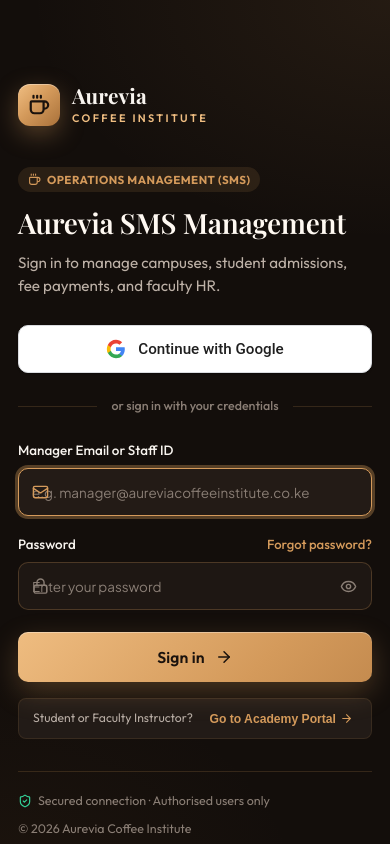
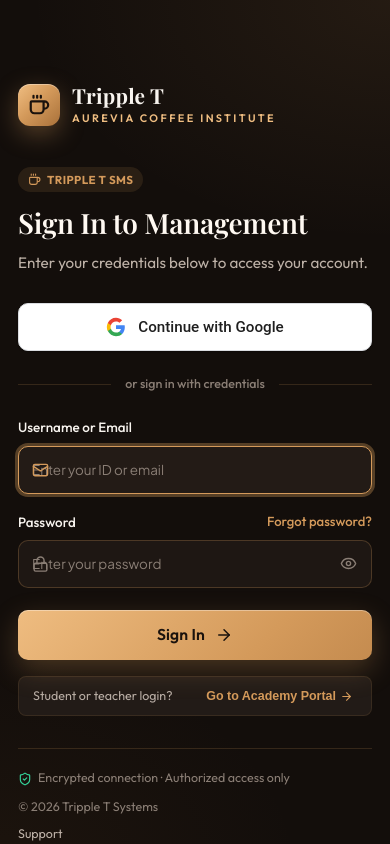
Before and after one commit to otienoronny56-svg/aurevia-sms, a React (Vite) app: page / in a window 390 px wide. Built offline with nearby package versions, Linux system fonts and the light colour scheme; no server answers; the database is empty; a web font is replaced by a local one.

Commit message:
Production launch hardening

```diff
--- a/src/App.tsx
+++ b/src/App.tsx
@@ -212,7 +212,6 @@
 
 const MainApp: React.FC = () => {
   const { isAuthenticated, currentRole } = useApp();
-  const [bypassGatekeeper, setBypassGatekeeper] = useState(false);
   const onPortal = isPortalMode();
 
   const [receiptRef, setReceiptRef] = useState<string | null>(() => {
@@ -232,10 +231,10 @@
   }
 
   // Domain Boundary Enforcement:
-  // If user is on the SMS domain (Management), but their account is a student or instructor:
-  // Guide them to the Academy Portal (with a developer preview bypass option).
-  if (!onPortal && (currentRole === 'student' || currentRole === 'instructor') && !bypassGatekeeper) {
-    return <DomainGatekeeperPage onBypassDev={() => setBypassGatekeeper(true)} />;
+  // If user signs into SMS Management, but their account is a student or instructor:
+  // Strictly route them to the Academy Portal. No backdoor preview bypass.
+  if (!onPortal && (currentRole === 'student' || currentRole === 'instructor')) {
+    return <DomainGatekeeperPage />;
   }
 
   return <DashboardRouter />;
--- a/src/components/layout/DomainModeBanner.tsx
+++ b/src/components/layout/DomainModeBanner.tsx
@@ -30,9 +30,9 @@
       ) : (
         <Coffee size={13} />
       )}
-      <span>{currentMode === 'portal' ? 'Academy Portal' : 'SMS Management'}</span>
+      <span>{currentMode === 'portal' ? 'Academy Portal' : 'Tripple T SMS'}</span>
 
-      {/* Switcher button visible for Admins/Managers or in dev */}
+      {/* Switcher button visible for Admins/Managers */}
       {isStaffOrAdmin && (
         <button
           type="button"
@@ -49,7 +49,7 @@
             opacity: 0.85,
             transition: 'opacity 0.15s ease',
           }}
-          title={`Switch to ${currentMode === 'portal' ? 'Aurevia SMS Management' : 'Academy Portal'}`}
+          title={currentMode === 'portal' ? 'Switch to Tripple T SMS' : 'Switch to Academy Portal'}
         >
           <ArrowRightLeft size={11} />
         </button>
--- a/src/components/layout/Sidebar.tsx
+++ b/src/components/layout/Sidebar.tsx
@@ -183,13 +183,13 @@
             </div>
             <div>
               <div style={{ fontWeight: 800, fontSize: '1.05rem', letterSpacing: '-0.02em', color: 'var(--text-primary)', display: 'flex', alignItems: 'center', gap: '4px' }}>
-                <span>Aurevia</span>
+                <span>{isPortalMode() ? 'Academy Portal' : 'Tripple T'}</span>
                 <span style={{ fontSize: '0.65rem', background: isPortalMode() ? 'rgba(16, 185, 129, 0.15)' : 'var(--primary-accent-bg)', color: isPortalMode() ? '#10B981' : 'var(--primary-accent)', padding: '2px 6px', borderRadius: '4px', fontWeight: 700 }}>
                   {isPortalMode() ? 'PORTAL' : 'SMS'}
                 </span>
               </div>
               <div style={{ fontSize: '0.7rem', color: 'var(--text-muted)', fontWeight: 500 }}>
-                {isPortalMode() ? 'Academy Learning Hub' : 'System Management'}
+                {isPortalMode() ? 'Aurevia Coffee Institute' : 'Management System'}
               </div>
             </div>
           </div>
--- a/src/pages/DomainGatekeeperPage.tsx
+++ b/src/pages/DomainGatekeeperPage.tsx
@@ -3,16 +3,13 @@
 import { isPortalMode, switchDomainMode, getTargetDomainUrl } from '../lib/domainConfig';
 import { GraduationCap, ArrowRight, LogOut, ShieldAlert, Coffee, ExternalLink } from 'lucide-react';
 
-interface DomainGatekeeperPageProps {
-  onBypassDev?: () => void;
-}
+interface DomainGatekeeperPageProps {}
 
-export const DomainGatekeeperPage: React.FC<DomainGatekeeperPageProps> = ({ onBypassDev }) => {
+export const DomainGatekeeperPage: React.FC<DomainGatekeeperPageProps> = () => {
   const { currentProfile, currentRole, logout } = useApp();
   const onPortal = isPortalMode();
 
   const isLearnerOrTeacher = currentRole === 'student' || currentRole === 'instructor';
-  const roleName = currentRole === 'student' ? 'Trainee / Student' : 'Faculty Instructor';
 
   const handleGoToPortal = () => {
     switchDomainMode('portal');
@@ -39,9 +36,9 @@
       <div
         className="glass-card"
         style={{
-          maxWidth: '560px',
+          maxWidth: '520px',
           width: '100%',
-          padding: 'clamp(24px, 5vw, 40px)',
+          padding: 'clamp(24px, 5vw, 36px)',
           textAlign: 'center',
           border: '1px solid var(--border-subtle)',
           boxShadow: '0 20px 40px rgba(0, 0, 0, 0.25)',
@@ -68,22 +65,21 @@
 
         {/* Title */}
         <div style={{ display: 'inline-block', padding: '4px 12px', borderRadius: '20px', background: 'rgba(212, 154, 91, 0.12)', color: 'var(--crema-gold)', fontSize: '0.75rem', fontWeight: 700, letterSpacing: '0.04em', textTransform: 'uppercase', marginBottom: '12px' }}>
-          {onPortal ? 'Academy Learning Portal' : 'Aurevia Management System (SMS)'}
+          {onPortal ? 'Academy Portal' : 'Tripple T SMS'}
         </div>
 
-        <h1 style={{ fontSize: '1.5rem', fontWeight: 800, margin: '0 0 10px 0', letterSpacing: '-0.02em' }}>
+        <h1 style={{ fontSize: '1.45rem', fontWeight: 800, margin: '0 0 10px 0', letterSpacing: '-0.02em' }}>
           Welcome, {currentProfile.full_name}!
         </h1>
 
         <p style={{ fontSize: '0.9rem', color: 'var(--text-secondary)', lineHeight: 1.6, margin: '0 0 24px 0' }}>
           {isLearnerOrTeacher ? (
             <>
-              You are signed in as a <strong>{roleName}</strong>. The SMS console is designated for branch operations and directors.
-              Your student timetable, attendance roll-call, class assessments, and learning modules are hosted on the dedicated <strong>Aurevia Academy Portal</strong>.
+              Please proceed to the <strong>Academy Portal</strong> to access your coursework, schedule, marks, and attendance.
             </>
           ) : (
             <>
-              You are signed in as an <strong>Administrator / Campus Manager</strong>. To manage institution branches, student admissions, fee payments, and staff HR, open the <strong>Aurevia SMS Management System</strong>.
+              Please proceed to <strong>Tripple T SMS</strong> to access administration, operations, and management controls.
             </>
           )}
         </p>
@@ -97,19 +93,19 @@
               onClick={handleGoToPortal}
               style={{
                 width: '100%',
-                padding: '14px 24px',
-                fontSize: '0.95rem',
+                padding: '13px 20px',
+                fontSize: '0.92rem',
                 fontWeight: 700,
                 display: 'flex',
                 alignItems: 'center',
                 justifyContent: 'center',
-                gap: '10px',
+                gap: '8px',
                 borderRadius: '10px',
               }}
             >
-              <GraduationCap size={20} />
-              <span>Launch Academy Portal (portal.aureviacoffeeinstitute)</span>
-              <ArrowRight size={18} />
+              <GraduationCap size={18} />
+              <span>Continue to Academy Portal</span>
+              <ArrowRight size={16} />
             </button>
           ) : (
             <button
@@ -118,51 +114,39 @@
               onClick={handleGoToSms}
               style={{
                 width: '100%',
-                padding: '14px 24px',
-                fontSize: '0.95rem',
+                padding: '13px 20px',
+                fontSize: '0.92rem',
                 fontWeight: 700,
                 display: 'flex',
                 alignItems: 'center',
                 justifyContent: 'center',
-                gap: '10px',
+                gap: '8px',
                 borderRadius: '10px',
               }}
             >
-              <Coffee size={20} />
-              <span>Launch Aurevia SMS Management System</span>
-              <ArrowRight size={18} />
+              <Coffee size={18} />
+              <span>Continue to Tripple T SMS</span>
+              <ArrowRight size={16} />
             </button>
           )}
 
           {/* Secondary Actions */}
-          <div style={{ display: 'flex', gap: '12px', marginTop: '8px', flexWrap: 'wrap', justifyContent: 'center' }}>
+          <div style={{ display: 'flex', gap: '12px', marginTop: '8px', justifyContent: 'center' }}>
             <button
               type="button"
               className="btn btn-secondary"
               onClick={logout}
-              style={{ padding: '8px 16px', fontSize: '0.82rem', display: 'flex', alignItems: 'center', gap: '6px' }}
+              style={{ padding: '8px 18px', fontSize: '0.82rem', display: 'flex', alignItems: 'center', gap: '6px' }}
             >
               <LogOut size={14} />
               <span>Sign Out</span>
             </button>
-
-            {onBypassDev && (
-              <button
-                type="button"
-                className="btn btn-secondary"
-                onClick={onBypassDev}
-                style={{ padding: '8px 16px', fontSize: '0.82rem', opacity: 0.8 }}
-                title="Continue in this domain for testing purposes"
-              >
-                <span>Continue Anyway (Dev Preview)</span>
-              </button>
-            )}
           </div>
         </div>
 
         {/* Footer info */}
         <div style={{ marginTop: '28px', paddingTop: '16px', borderTop: '1px solid var(--border-subtle)', fontSize: '0.76rem', color: 'var(--text-muted)' }}>
-          Aurevia Institute of Specialty Coffee • Nairobi • Mombasa • Kigali
+          Tripple T Systems • Multi-Branch Institutional Platform
         </div>
       </div>
     </div>
--- a/src/pages/LoginPage.tsx
+++ b/src/pages/LoginPage.tsx
@@ -28,8 +28,8 @@
       <Coffee size={22} strokeWidth={2.4} aria-hidden="true" />
     </span>
     <span>
-      <span className="auth-brand__name">Aurevia</span>
-      <span className="auth-brand__sub">Coffee Institute</span>
+      <span className="auth-brand__name">Tripple T</span>
+      <span className="auth-brand__sub">Aurevia Coffee Institute</span>
     </span>
   </div>
 );
@@ -75,8 +75,8 @@
 
   useEffect(() => {
     document.title = onPortal
-      ? 'Sign in | Aurevia Academy Portal'
-      : 'Sign in | Aurevia Management System (SMS)';
+      ? 'Sign In | Academy Portal'
+      : 'Sign In | Tripple T SMS';
   }, [onPortal]);
 
   // OAuth errors: from the redirect URL, or a rejected (unregistered) Google account
@@ -123,12 +123,12 @@
     setError(null);
 
     if (!identifier.trim()) {
-      setError('Enter your email, staff ID, or student registration number.');
+      setError('Please enter your account identifier.');
       identifierRef.current?.focus();
       return;
     }
     if (!password) {
-      setError('Enter your password.');
+      setError('Please enter your password.');
       passwordRef.current?.focus();
       return;
     }
@@ -145,15 +145,15 @@
           localStorage.setItem(LOCK_KEY, String(until));
           setLockedUntil(until);
           setNow(Date.now());
-          setError('Too many failed attempts. For your security, sign-in is paused.');
+          setError('Too many failed attempts. For your security, sign-in is temporarily paused.');
         } else {
           const left = MAX_ATTEMPTS - attempts;
-          setError(`${res.error || 'Sign-in failed.'}${left <= 2 ? ` ${left} attempt${left === 1 ? '' : 's'} remaining.` : ''}`);
+          setError(`${res.error || 'Invalid credentials.'}${left <= 2 ? ` ${left} attempt${left === 1 ? '' : 's'} remaining.` : ''}`);
           passwordRef.current?.focus();
         }
       }
     } catch {
-      setError('We could not reach the server. Check your connection and try again.');
+      setError('Connection error. Please check your network and try again.');
     } finally {
       setIsLoading(false);
     }
@@ -168,12 +168,11 @@
       if (!res.success) {
         setError(
           res.notConfigured
-            ? 'Google sign-in is temporarily unavailable. Please use your email and password.'
+            ? 'Google sign-in is temporarily unavailable. Please enter your credentials.'
             : res.error || 'Google sign-in failed. Please try again.'
         );
         setIsGoogleLoading(false);
       }
-      // On success the browser redirects to Google — keep the loading state.
     } catch {
       setError('Google sign-in failed. Please try again.');
       setIsGoogleLoading(false);
@@ -188,13 +187,13 @@
         <Brand />
         <div className="auth-hero__copy">
           <span className="auth-hero__eyebrow">
-            <Coffee size={13} /> Specialty Coffee Academy
+            <Coffee size={13} /> Tripple T Systems
           </span>
           <p className="auth-hero__title">
-            Where every cup is a <em>craft</em>, and every trainee a professional.
+            Empowering institutions with precision management and learning excellence.
           </p>
           <p className="auth-hero__lead">
-            One portal for admissions, classes, attendance, fees and certification across all Aurevia campuses.
+            Centralized platform for admissions, curriculum, payments, and multi-campus governance.
           </p>
           <ul className="auth-campuses">
             <li><MapPin size={13} /> Nairobi</li>
@@ -211,16 +210,14 @@
 
           <div style={{ display: 'inline-flex', alignItems: 'center', gap: '6px', padding: '4px 10px', borderRadius: '16px', background: onPortal ? 'rgba(16, 185, 129, 0.12)' : 'rgba(212, 154, 91, 0.12)', color: onPortal ? '#10B981' : 'var(--crema-gold)', fontSize: '0.72rem', fontWeight: 700, textTransform: 'uppercase', letterSpacing: '0.04em', margin: '8px 0 10px 0' }}>
             {onPortal ? <GraduationCap size={13} /> : <Coffee size={13} />}
-            <span>{onPortal ? 'Academy Learning Portal' : 'Operations Management (SMS)'}</span>
+            <span>{onPortal ? 'Academy Portal' : 'Tripple T SMS'}</span>
           </div>
 
           <h1 className="auth-card__title">
-            {onPortal ? 'Welcome to Academy Portal' : 'Aurevia SMS Management'}
+            {onPortal ? 'Sign In to Academy Portal' : 'Sign In to Management'}
           </h1>
           <p className="auth-card__subtitle">
-            {onPortal
-              ? 'Sign in to access your course timetable, attendance roll-call, and student records.'
-              : 'Sign in to manage campuses, student admissions, fee payments, and faculty HR.'}
+            Enter your credentials below to access your account.
           </p>
 
           <button
@@ -231,10 +228,10 @@
             disabled={busy}
           >
             {isGoogleLoading ? <span className="auth-spinner auth-spinner--google" aria-hidden="true" /> : <GoogleLogo />}
-            <span>{isGoogleLoading ? 'Redirecting to Google…' : 'Continue with Google'}</span>
+            <span>{isGoogleLoading ? 'Connecting…' : 'Continue with Google'}</span>
           </button>
 
-          <div className="auth-divider">or sign in with your credentials</div>
+          <div className="auth-divider">or sign in with credentials</div>
 
           <div aria-live="assertive">
             {error && (
@@ -272,7 +269,7 @@
           <form className="auth-form" onSubmit={handleSubmit} noValidate>
             <div className="auth-field">
               <label htmlFor="login-identifier">
-                {onPortal ? 'Student Reg Number, Staff ID, or Email' : 'Manager Email or Staff ID'}
+                Username or Email
               </label>
               <div className="auth-input">
                 <span className="auth-input__icon">
@@ -289,7 +286,7 @@
                   spellCheck={false}
                   autoFocus
                   required
-                  placeholder={onPortal ? 'e.g. AUR/NBO/2026/01 or teacher@aurevia...' : 'e.g. manager@aureviacoffeeinstitute.co.ke'}
+                  placeholder="Enter your ID or email"
                   value={identifier}
                   onChange={(e) => setIdentifier(e.target.value)}
                   aria-invalid={!!error && !identifier.trim()}
@@ -349,21 +346,6 @@
               )}
             </div>
 
-            {showForgot && (
-              <div className="auth-alert auth-alert--info" id="forgot-password-help" role="region" aria-label="Password help">
-                <Info size={17} aria-hidden="true" />
-                <div>
-                  <p>
-                    If your registered email is a Google account, use <strong>Continue with Google</strong>. You won't need a password.
-                  </p>
-                  <p>
-                    Otherwise, ask your branch manager or the system administrator to reset your password, or email{' '}
-                    <a href={`mailto:${SUPPORT_EMAIL}?subject=Portal%20password%20reset`}>{SUPPORT_EMAIL}</a>.
-                  </p>
-                </div>
-              </div>
-            )}
-
             <button type="submit" id="login-submit-btn" className="auth-submit" disabled={busy || isLocked}>
               {isLoading ? (
                 <>
@@ -374,14 +356,14 @@
                 <span>Try again in {lockRemaining}s</span>
               ) : (
                 <>
-                  <span>Sign in</span>
+                  <span>Sign In</span>
                   <ArrowRight size={18} className="auth-submit__arrow" aria-hidden="true" />
                 </>
               )}
             </button>
           </form>
 
-          {/* Domain Cross-Link Switcher Card */}
+          {/* Clean Portal / SMS Link */}
           <div
             style={{
               marginTop: '16px',
@@ -393,11 +375,10 @@
               alignItems: 'center',
               justifyContent: 'space-between',
               gap: '8px',
-              flexWrap: 'wrap',
             }}
           >
-            <div style={{ fontSize: '0.76rem', color: 'var(--text-secondary)' }}>
-              {onPortal ? 'Campus Director or Branch Manager?' : 'Student or Faculty Instructor?'}
+            <div style={{ fontSize: '0.78rem', color: 'var(--text-secondary)' }}>
+              {onPortal ? 'Management login?' : 'Student or teacher login?'}
             </div>
             <button
               type="button"
@@ -406,7 +387,7 @@
                 background: 'none',
                 border: 'none',
                 color: 'var(--crema-gold)',
-                fontSize: '0.76rem',
+                fontSize: '0.78rem',
                 fontWeight: 700,
                 cursor: 'pointer',
                 padding: '2px 4px',
@@ -416,18 +397,18 @@
                 gap: '4px',
               }}
             >
-              <span>{onPortal ? 'Go to SMS Hub' : 'Go to Academy Portal'}</span>
+              <span>{onPortal ? 'Go to SMS' : 'Go to Academy Portal'}</span>
               <ArrowRight size={13} />
             </button>
           </div>
 
           <footer className="auth-footer">
             <span className="auth-footer__secure">
-              <ShieldCheck size={14} aria-hidden="true" /> Secured connection · Authorised users only
+              <ShieldCheck size={14} aria-hidden="true" /> Encrypted connection · Authorized access only
             </span>
             <div className="auth-footer__row">
-              <span>© {new Date().getFullYear()} Aurevia Coffee Institute</span>
-              <a href={`mailto:${SUPPORT_EMAIL}`}>Need help? Contact support</a>
+              <span>© {new Date().getFullYear()} Tripple T Systems</span>
+              <a href={`mailto:${SUPPORT_EMAIL}`}>Support</a>
             </div>
           </footer>
         </div>
```
